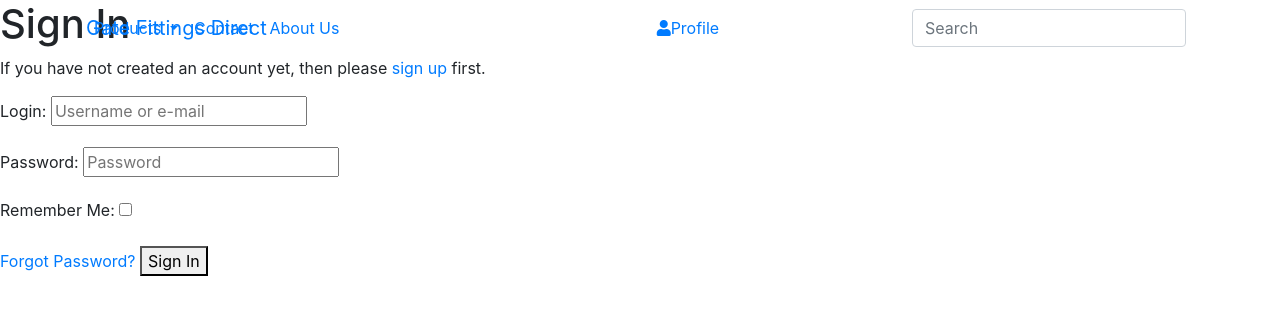
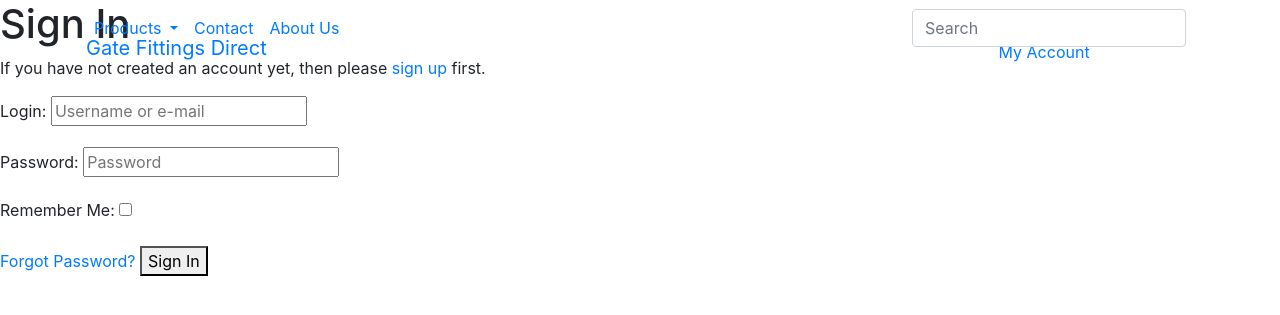
Before and after one commit to HowellsJonathan/gate_fittings_direct, a Django app: page /accounts/login/ in a window 1280 px wide. Shown: the top 315 px of the page. Run offline with Django 3.2, Linux system fonts and the light colour scheme; some libraries are stand-ins or nearby versions.

Commit message:
Added detailed account & basket html

```diff
--- a/templates/base.html
+++ b/templates/base.html
@@ -36,8 +36,42 @@
         <header>
             <nav class="container navbar blue-bg fixed-top">
                 <a href="#" class="navbar-brand">Gate Fittings Direct</a>
-                <a href="#" class="nav-link"><i class="fas fa-user"></i>Profile</a>
-                <a href="" class="nav-link"><i class="fas fa-shopping-basket"></i>Basket</a>
+                <ul class="list-inline list-unstyled">
+                    <li class="list-inline-item dropdown">
+                        <a href="" class="text-black nav-link" id="userProfile" data-toggle="dropdown" aria-haspopup="true" aria-expanded="false">
+                            <div class="text-center">
+                                <div><i class="fas fa-user"></i></div>
+                                <p class="my-0">My Account</p>
+                            </div>
+                        </a>
+                        <div class="dropdown-menu border-0" aria-labelledby="userProfile">
+                            {% if request.user.is_authenticated %}
+                                {% if request.user.is_superuser %}
+                                    <a href="#" class="dropdown-item">Product Management</a>
+                                {% endif %}
+                                <a href="#" class="dropdown-item">Profile</a>
+                                <a href="{% url 'account_logout' %}" class="dropdown-item">Logout</a>
+                            {% else %}
+                                <a href="{% url 'account_login' %}" class="dropdown-item">Login</a>
+                                <a href="{% url 'account_signup' %}" class="dropdown-item">Register</a>
+                            {% endif %}
+                        </div>
+                    </li>
+                    <li class="list-inline-item">
+                        <a href="" class="{% if grand_total %}text-info font-weight-bold{% else %}text-white{% endif %} nav-link">
+                            <div class="text-center">
+                                <div><i class="fas fa-shopping-basket"></i></div>
+                                <p class="my-0">
+                                    {% if grand_total %}
+                                        £{{ grand_total|floatformat:2 }}
+                                    {% else %}
+                                        £0.00
+                                    {% endif %}
+                                </p>
+                            </div>
+                        </a>
+                    </li>
+                </ul>
             </nav>
 
             <nav class="container navbar navbar-expand-lg grey-bg fixed-top">
```
